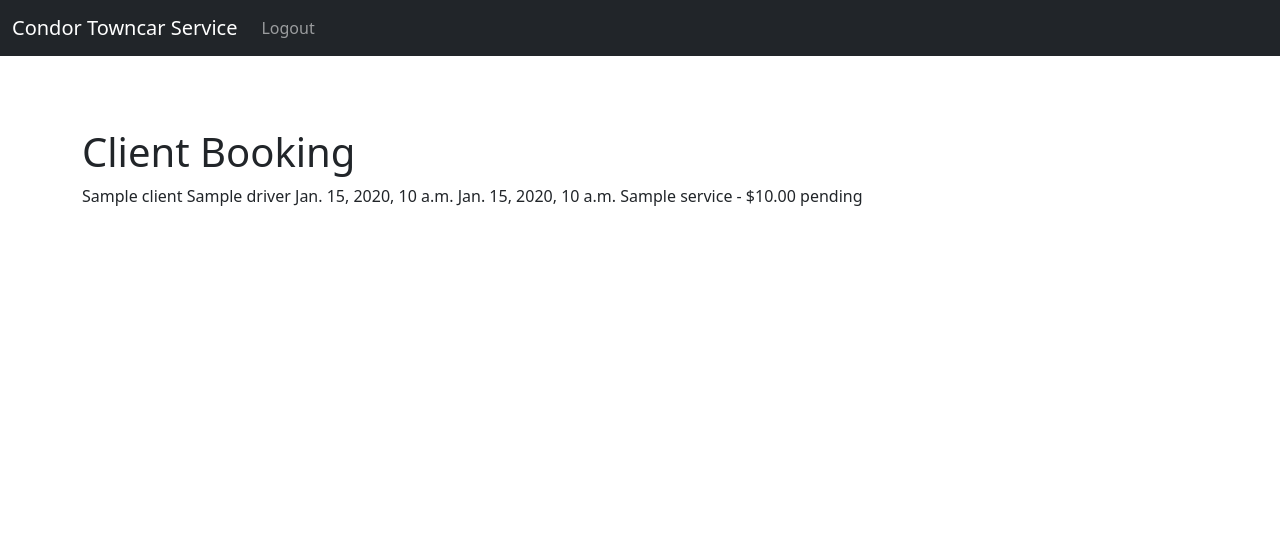
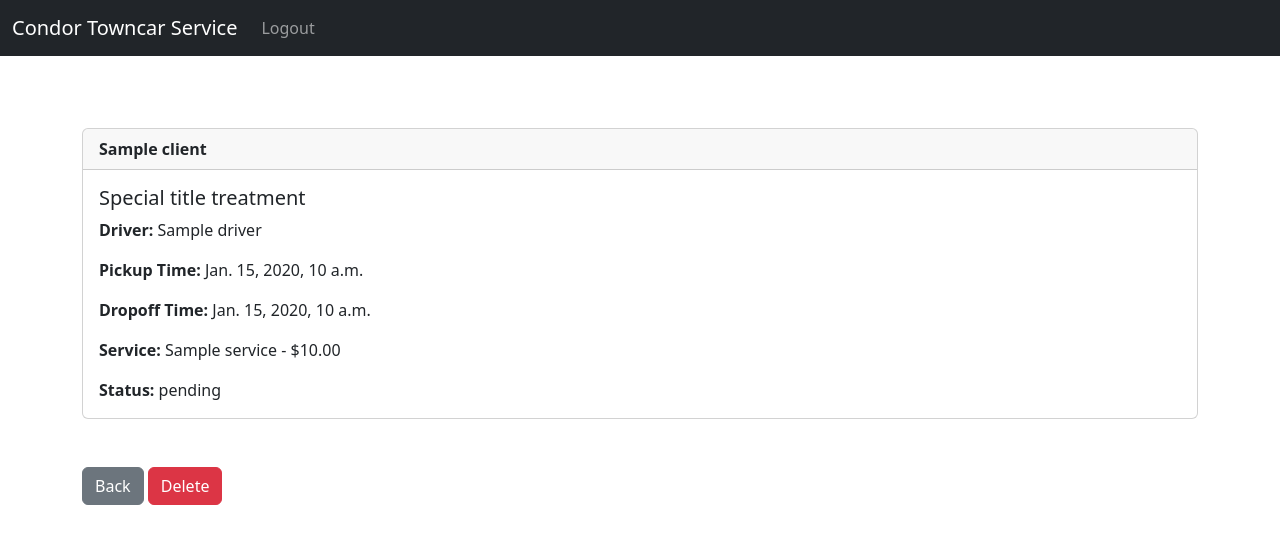
Before and after one commit to bjohn20/Condor_Towncar_CRM, a Django app: page /booking/detail/1/ in a window 1280 px wide. Shown: the top 544 px of the page. Run offline with Django 5.2, Linux system fonts and the light colour scheme; a user stored in the database is signed in; tables that the repository leaves empty hold one stand-in row (values such as "Sample post").

Commit message:
FEAT: Implemented a Booking Trip Detail page

```diff
--- a/website/templates/booking.html
+++ b/website/templates/booking.html
@@ -1,13 +1,40 @@
 {% extends "base.html" %}
 {% block content %}
 
-<h1>Client Booking</h1>
+<div class="card">
+  <div class="card-header">
+    <strong>
+      {{ client_booking.client }}
+    </strong>
+  </div>
+  <div class="card-body">
+    <h5 class="card-title">Special title treatment</h5>
+    <p class="card-text">
+      <strong>Driver: </strong>{{ client_booking.driver }}
+    </p>
 
-{{ client_booking.client }}
-{{ client_booking.driver }}
-{{ client_booking.pickup_time }}
-{{ client_booking.dropoff_time }}
-{{ client_booking.service }}
-{{ client_booking.status }}
+    <p class="card-text">
+      <strong>Pickup Time: </strong>{{ client_booking.pickup_time }}
+    </p>
+
+    <p class="card-text">
+      <strong>Dropoff Time: </strong>{{ client_booking.dropoff_time }}
+    </p>
+
+    <p class="card-text">
+      <strong>Service: </strong>{{ client_booking.service }}
+    </p>
+
+    <p class="card-text">
+      <strong>Status: </strong>{{ client_booking.status }}
+    </p>
+
+  </div>
+</div>
+
+<br><br>
+<a href="{% url 'home' %}" class="btn btn-secondary">Back</a>
+<a href="{% url 'home' %}" class="btn btn-danger">Delete</a>
+
 
 {% endblock %}
```
